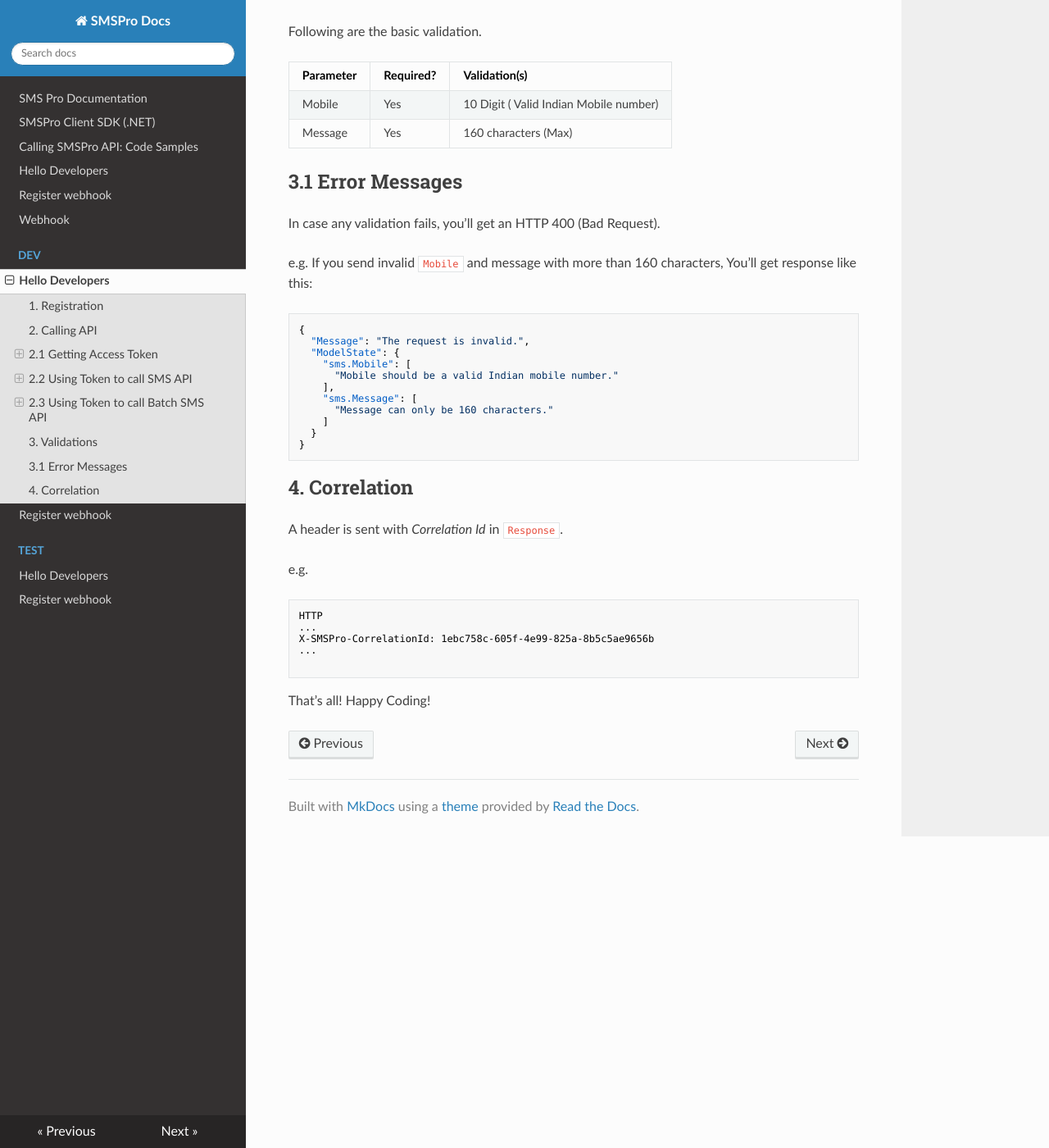
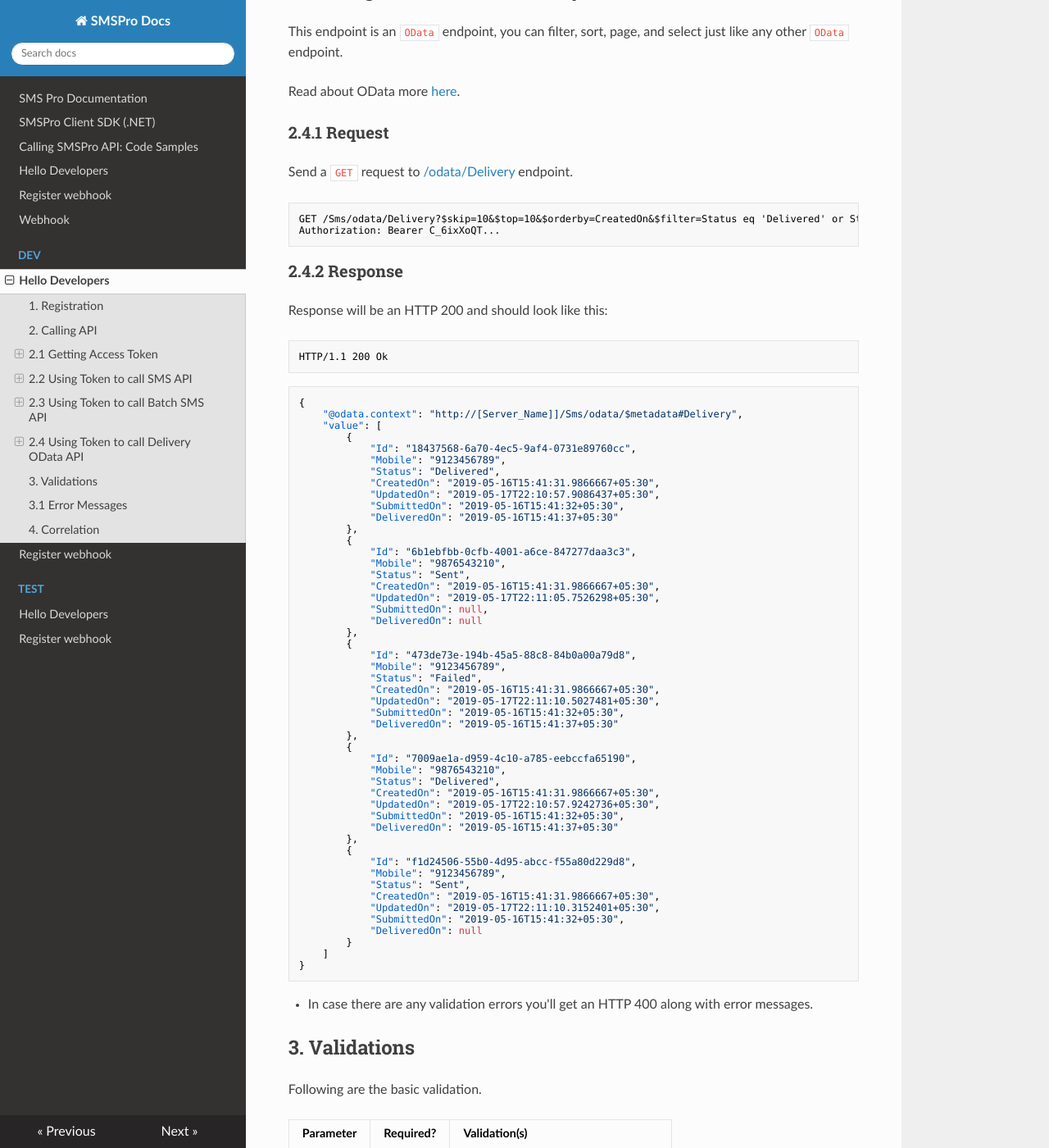
Before and after one commit to iSatishYadav/SMSPro, an MkDocs documentation site: the page built from docs/dev/quick-start.md, in a window 1280 px wide and 1400 px high, scrolled down 3804 px. Shown: the whole window at 82% size. Built offline with MkDocs 1.6.1, drawn with Linux system fonts in a browser that asks for light colours; nearby versions of some CDN libraries; some of the changed text lies outside the part shown.

Commit message:
Updated for Delivery OData API

`````diff
--- a/docs/dev/quick-start.md
+++ b/docs/dev/quick-start.md
@@ -162,7 +162,81 @@ Content-Type: application/json; charset=utf-8
   }
 ]
 ````
+## 2.4 Using Token to call Delivery OData API
+This endpoint is an `OData` endpoint, you can filter, sort, page, and select just like any other `OData` endpoint.
 
+Read about OData more [here][Endpoint: OData Basics].
+
+
+### 2.4.1 Request
+
+Send a `GET` request to [/odata/Delivery][Endpoint: Delivery OData API] endpoint.
+
+````HTTP
+GET /Sms/odata/Delivery?$skip=10&$top=10&$orderby=CreatedOn&$filter=Status eq 'Delivered' or Status eq 'Failed' HTTP/1.1
+Authorization: Bearer C_6ixXoQT...
+````
+
+### 2.4.2 Response
+Response will be an HTTP 200 and should look like this:
+
+````HTTP
+HTTP/1.1 200 Ok
+````
+````JSON
+{
+    "@odata.context": "http://[Server_Name]]/Sms/odata/$metadata#Delivery",
+    "value": [
+        {
+            "Id": "18437568-6a70-4ec5-9af4-0731e89760cc",
+            "Mobile": "9123456789",
+            "Status": "Delivered",
+            "CreatedOn": "2019-05-16T15:41:31.9866667+05:30",
+            "UpdatedOn": "2019-05-17T22:10:57.9086437+05:30",
+            "SubmittedOn": "2019-05-16T15:41:32+05:30",
+            "DeliveredOn": "2019-05-16T15:41:37+05:30"
+        },
+        {
+            "Id": "6b1ebfbb-0cfb-4001-a6ce-847277daa3c3",
+            "Mobile": "9876543210",
+            "Status": "Sent",
+            "CreatedOn": "2019-05-16T15:41:31.9866667+05:30",
+            "UpdatedOn": "2019-05-17T22:11:05.7526298+05:30",
+            "SubmittedOn": null,
+            "DeliveredOn": null
+        },
+        {
+            "Id": "473de73e-194b-45a5-88c8-84b0a00a79d8",
+            "Mobile": "9123456789",
+            "Status": "Failed",
+            "CreatedOn": "2019-05-16T15:41:31.9866667+05:30",
+            "UpdatedOn": "2019-05-17T22:11:10.5027481+05:30",
+            "SubmittedOn": "2019-05-16T15:41:32+05:30",
+            "DeliveredOn": "2019-05-16T15:41:37+05:30"
+        },
+        {
+            "Id": "7009ae1a-d959-4c10-a785-eebccfa65190",
+            "Mobile": "9876543210",
+            "Status": "Delivered",
+            "CreatedOn": "2019-05-16T15:41:31.9866667+05:30",
+            "UpdatedOn": "2019-05-17T22:10:57.9242736+05:30",
+            "SubmittedOn": "2019-05-16T15:41:32+05:30",
+            "DeliveredOn": "2019-05-16T15:41:37+05:30"
+        },
+        {
+            "Id": "f1d24506-55b0-4d95-abcc-f55a80d229d8",
+            "Mobile": "9123456789",
+            "Status": "Sent",
+            "CreatedOn": "2019-05-16T15:41:31.9866667+05:30",
+            "UpdatedOn": "2019-05-17T22:11:10.3152401+05:30",
+            "SubmittedOn": "2019-05-16T15:41:32+05:30",
+            "DeliveredOn": null
+        }
+    ]
+}
+````
+
+* In case there are any validation errors you'll get an HTTP 400 along with error messages.
 
 ## 3. Validations
 Following are the basic validation.
@@ -216,3 +290,7 @@ That’s all! Happy Coding!
 [Endpoint: SMS API]: https://dev_server/SMS/api/SMS
 
 [Endpoint: Batch SMS API]: https://dev_server/SMS/api/Batch
+
+[Endpoint: Delivery OData API]: https://dev_server/SMS/odata/Delivery
+
+[Endpoint: OData Basics]: https://www.odata.org/getting-started/basic-tutorial/
`````
Also changed, not shown: docs/test/quick-start.md (+75 -0 lines).
